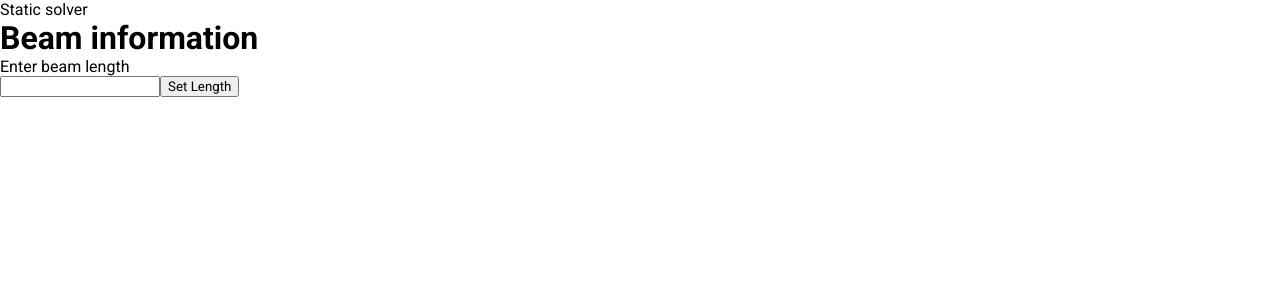
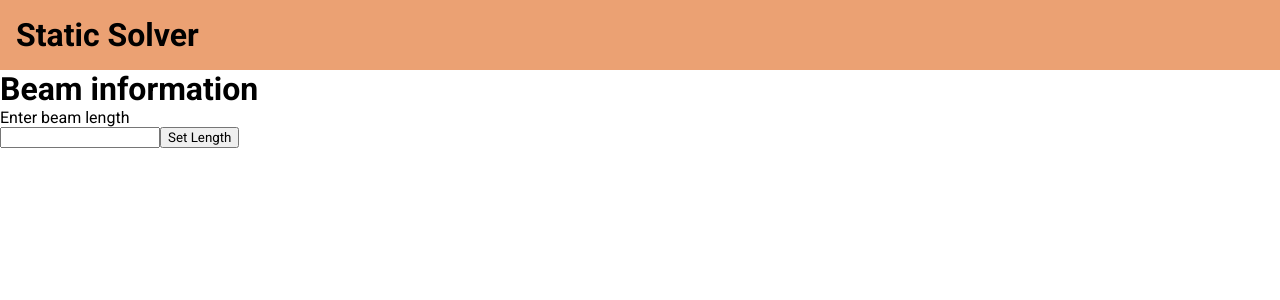
Before and after one commit to JackAgtual/Static-Solver, a React (Vite) app: page / in a window 1280 px wide. Shown: the top 300 px of the page. Built offline with nearby package versions, Linux system fonts and the light colour scheme.

Commit message:
Adding header

```diff
--- a/src/App.tsx
+++ b/src/App.tsx
@@ -1,4 +1,5 @@
 import useBeam from './hooks/useBeam'
+import Header from './components/Header'
 import BeamForm from './components/BeamForm'
 import TableDisplay from './components/TableDisplay/TableDisplay'
 
@@ -15,7 +16,7 @@ function App() {
 
   return (
     <>
-      <div>Static solver</div>
+      <Header />
       <BeamForm
         beam={beam}
         setBeam={setBeam}
--- /dev/null
+++ b/src/components/Header/Header.module.css
@@ -0,0 +1,4 @@
+.header {
+  background-color: var(--color-primary);
+  padding: 1rem;
+}
--- /dev/null
+++ b/src/components/Header/Header.tsx
@@ -0,0 +1,11 @@
+import style from './Header.module.css'
+console.log(style)
+function Header() {
+  return (
+    <header className={style.header}>
+      <h1>Static Solver</h1>
+    </header>
+  )
+}
+
+export default Header
--- /dev/null
+++ b/src/components/Header/index.ts
@@ -0,0 +1,2 @@
+import Header from './Header'
+export default Header
--- a/src/index.css
+++ b/src/index.css
@@ -1,4 +1,9 @@
+:root {
+  --color-primary: rgba(222, 99, 22, 0.6);
+}
+
 * {
   margin: 0;
   font-family: 'Roboto', sans-serif;
+  box-sizing: border-box;
 }
```
